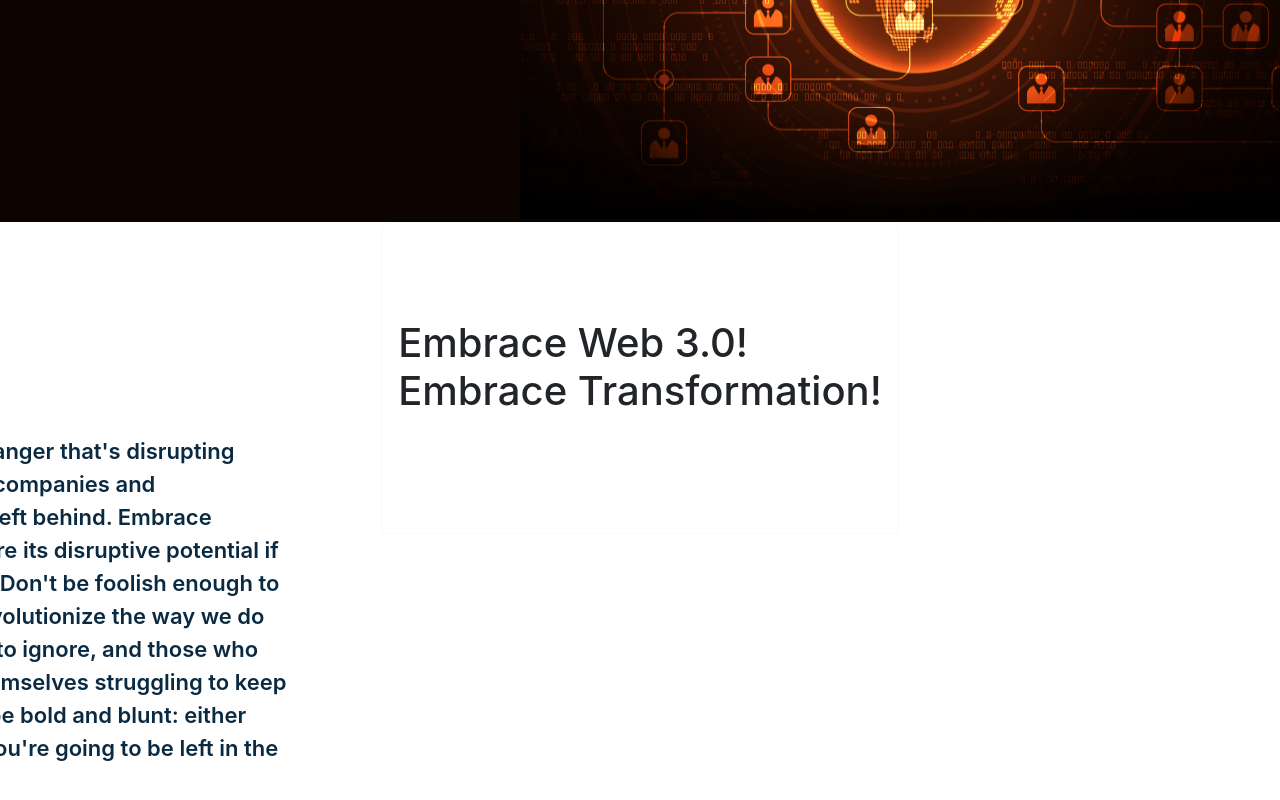
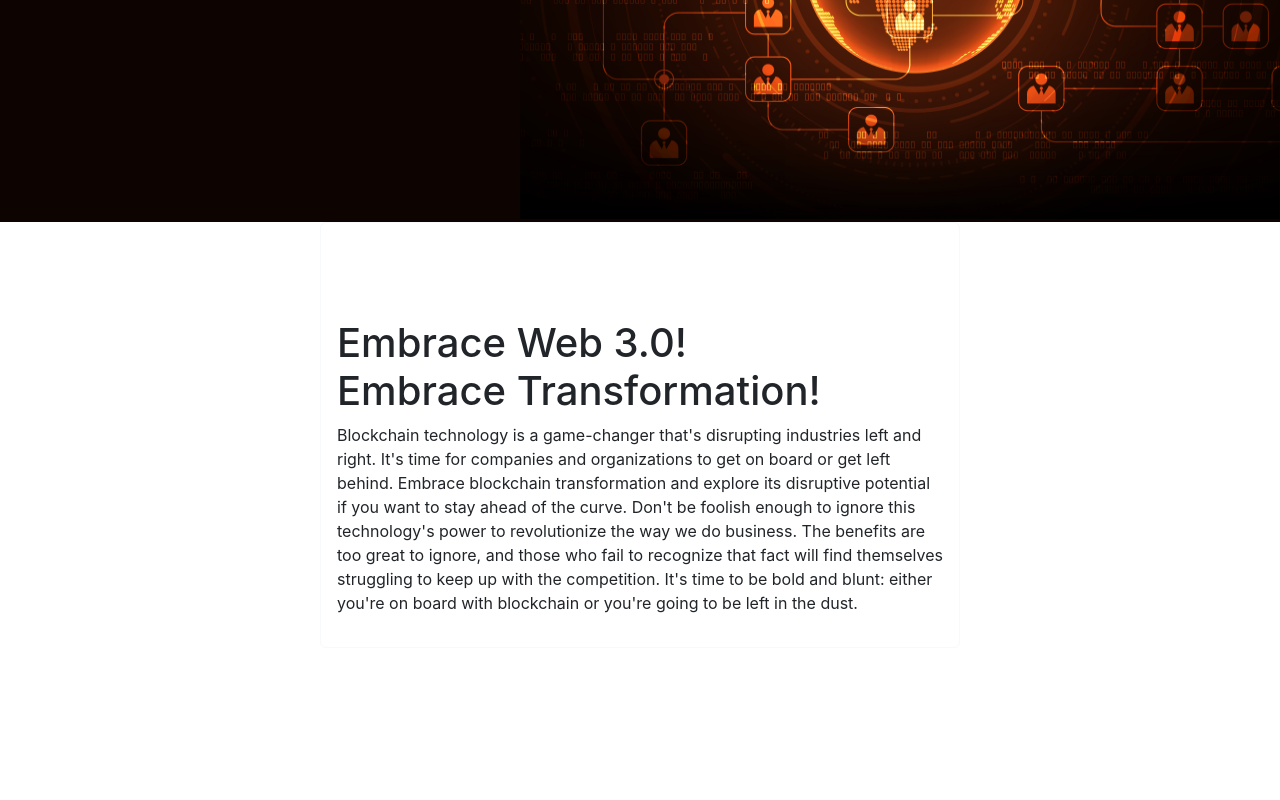
Before and after one commit to placeparks/Blockwise-tech, a React (Create React App) app: page / in a window 1280 px wide. Shown: the part 378-1178 px from the top of the page. Built offline with nearby package versions, Linux system fonts and the light colour scheme.

Commit message:
Update Layout.module.css

```diff
--- a/src/components/Home/Layout.module.css
+++ b/src/components/Home/Layout.module.css
@@ -64,39 +64,16 @@
     align-items: center;
     padding: 0px 40px;
     position: absolute;
-    height: 723px;
+    height: 500px;
     left: 0px;
     right: 0px;
     top: 600px;
     width: 100%;
-    background: #FFFFFF;
+    background: #ffffff;
     border-radius: 0px;
   }
 
-  .secondSection h1 {
-    width: 680px;
-    font-family: 'Inter';
-    font-style: normal;
-    font-weight: 700;
-    font-size: 38px;
-    line-height: 58px;
-    margin-left: -800px;
-    color: #000000;
-    margin-top: 100px;
-  }
 
-  .secondSection p{
-    width: 680px;
-    height: 66px;
-    font-family: 'Inter';
-    font-style: normal;
-    font-weight: 600;
-    font-size: 22px;
-    line-height: 150%;
-    color: #0A2A42;
-    margin-left: -790px;
-    margin-top: 20px; /* Add this */
-  }
   @media (max-width: 767px) {
 
       .firstSection{
@@ -160,12 +137,6 @@
 
 
 
-.secondSection h1 {
-  margin-left: -400px;
-}
 
-.secondSection p{
-  margin-left: -400px;
-}
 
 }
```
